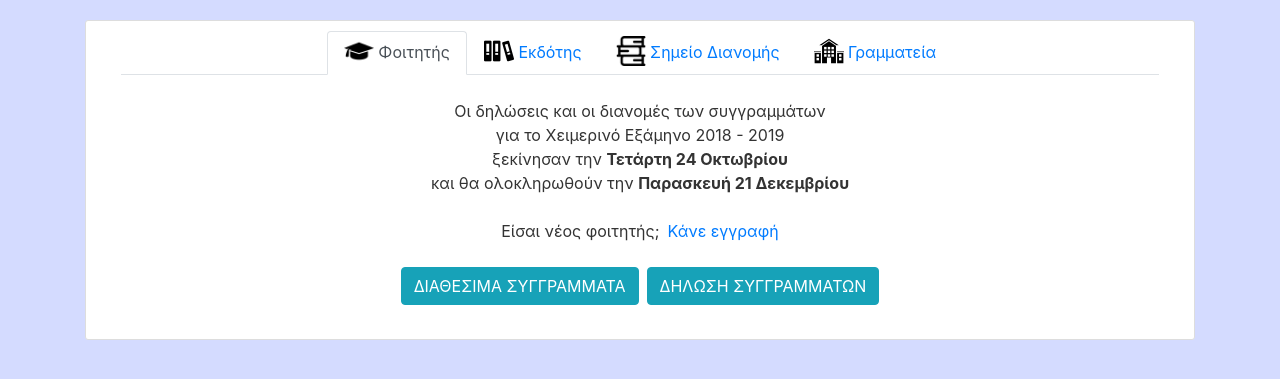
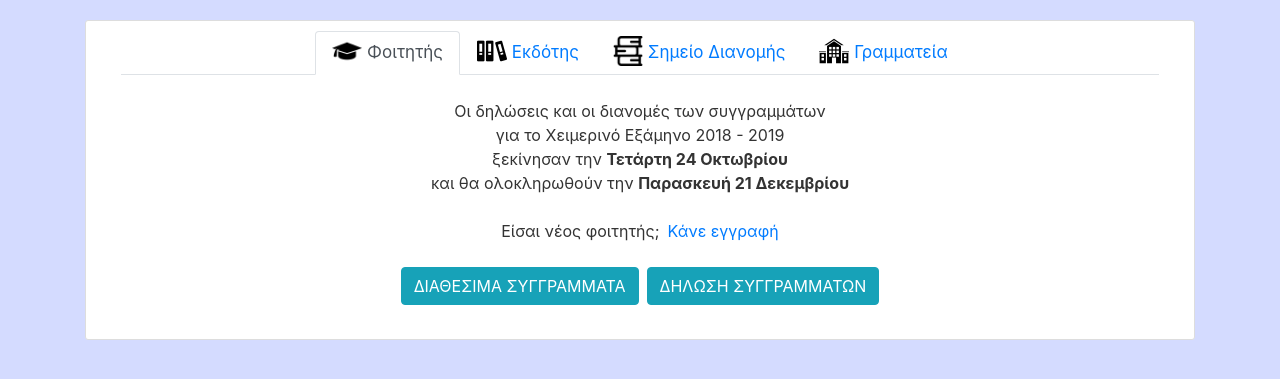
Before and after one commit to pelekoudasq/eudoxus, a Django app: page / in a window 1280 px wide. Shown: the part 83-462 px from the top of the page. Run offline with Django 3.2, Linux system fonts and the light colour scheme; some libraries are stand-ins or nearby versions.

Commit message:
telos gia ta xristougenna

```diff
--- a/users/static/users/main.css
+++ b/users/static/users/main.css
@@ -17,6 +17,10 @@ main{
   margin-top: 20px;
 }
 
+.nav-tabs {
+  font-size:  17px !important;
+}
+
 .ml-auto {
   left: auto !important;
 }
@@ -26,6 +30,10 @@ main{
   font-size: 14px;
   height: 20;
   padding: 3px;
+}
+
+.nav .nav-item .nav-link .active{
+  color: black !important;
 }
 
 .bg-steel {
```
Also changed, not shown: users/templates/users/home.html (+4 -4 lines).
